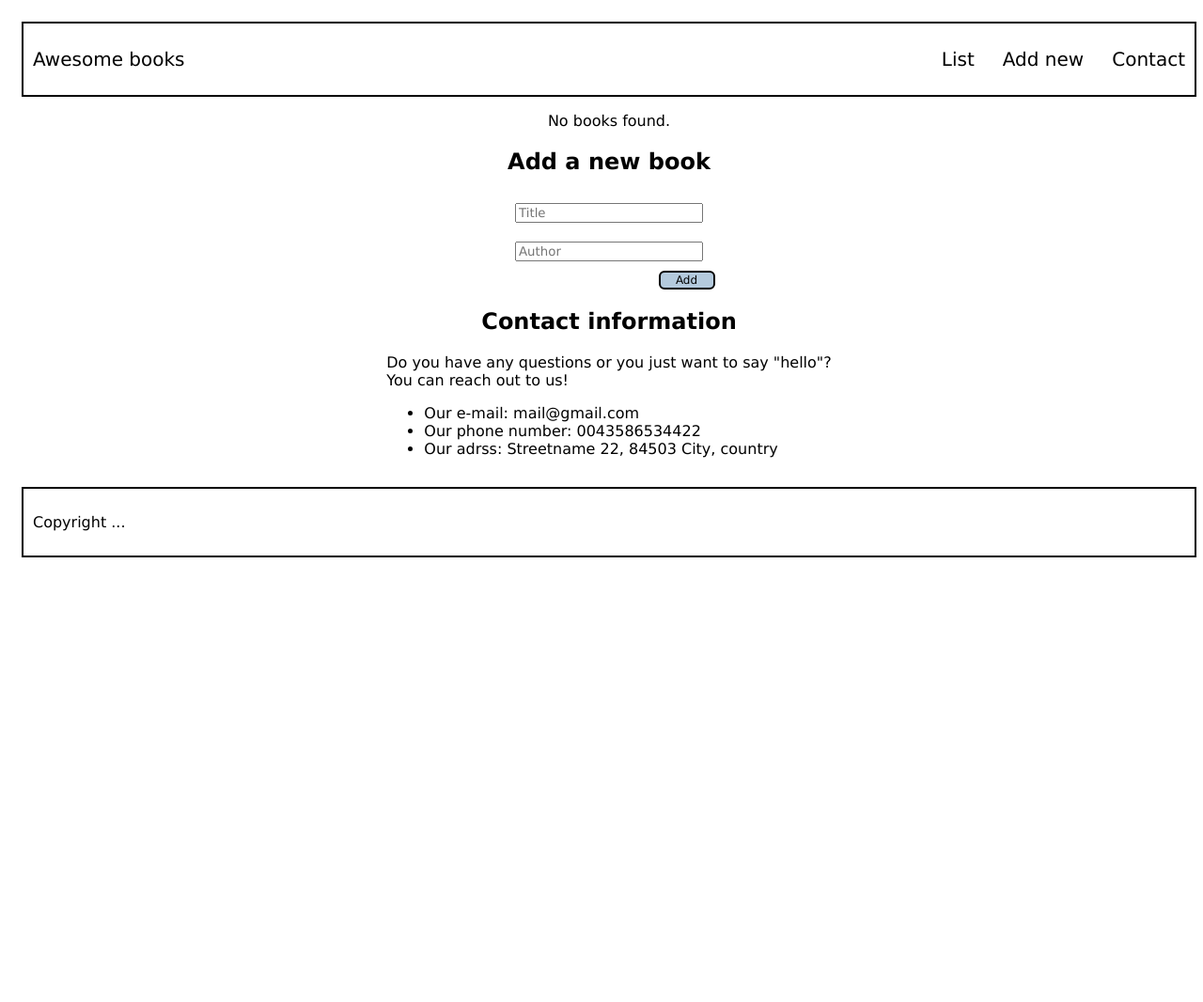
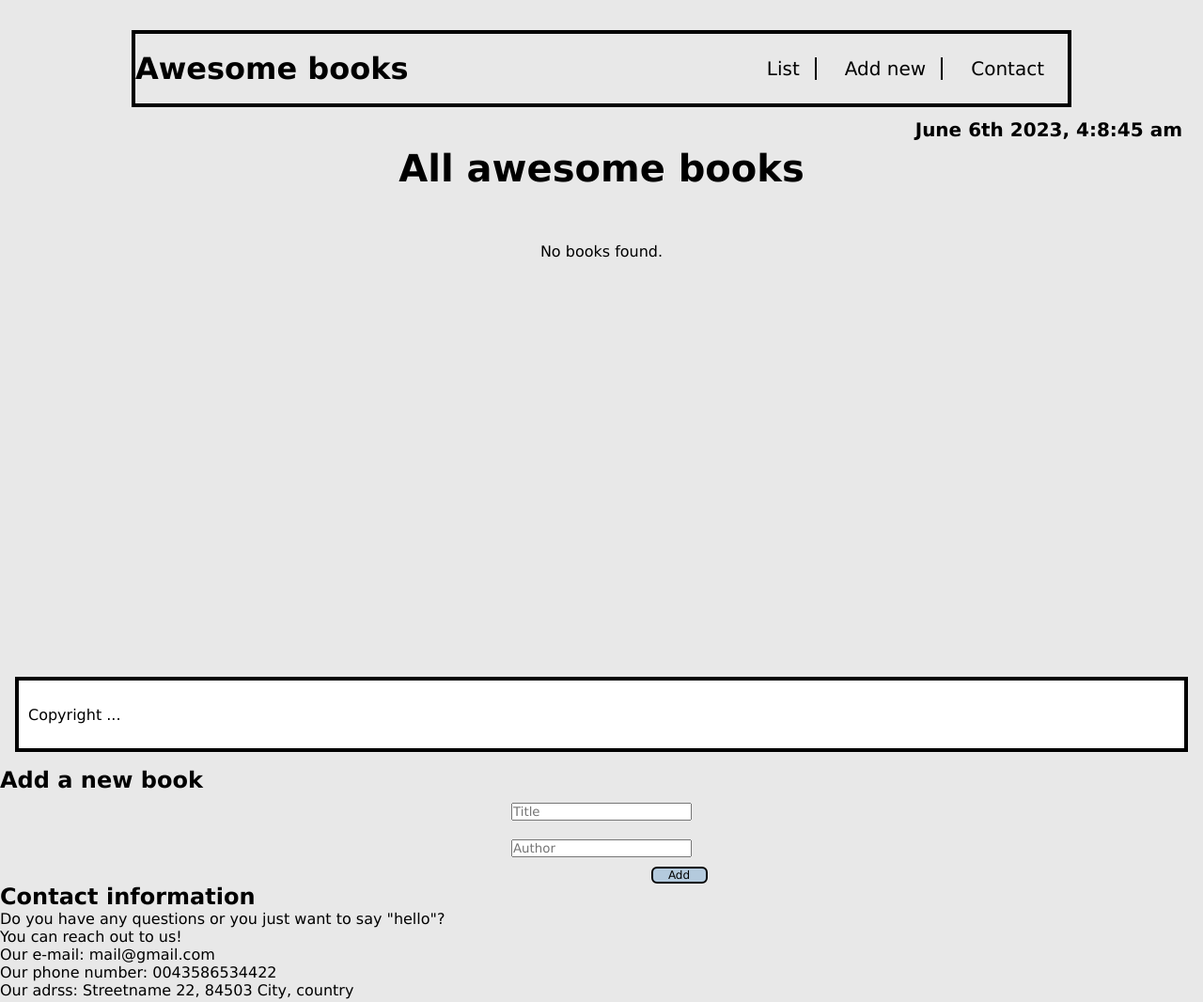
Before and after one commit to mariegrace31/awesomebooks-project, a website: page index.html in a window 1280 px wide. Shown: the whole page at 94% size. Before the commit the page ends 800 px from the top, so only its background shows below. Drawn offline with Linux system fonts and the light colour scheme.

Commit message:
Modify Awesome Books Navigation Bar
-Add Date and Time under the NavBar using a Js function
-Modify CSS to style it as the wireframe
-Modify CSS to make the Footer sticky
-Modify CSS of the books list to look the same as the wireframe

```diff
--- a/index.html
+++ b/index.html
@@ -11,24 +11,31 @@
 
 <body>
 
-  <section class="header">
-    <header>
+
+  <header class="navbar">
+    <h1 class="navHeading">Awesome books</h1>
     <nav>
-        <a href="#">Awesome books</a>
-        <ul>
-          <li><a href="#books">List</a></li>
-          <li><a href="#new">Add new</a></li>
-          <li><a href="#contact">Contact</a></li>
+      <ul class="links">
+        <li class="link"><a href="#header">List</a></li>
+        <li class="link"><a href="#new">Add new</a></li>
+        <li class="link"><a href="#contact">Contact</a></li>
       </ul>
     </nav>
   </header>
 
+  <section class="time">
+    <p id="time"></p>
+  </section>
+
   <main>
 
+    <section id="header">
+      <h1>All awesome books</h1>
       <div id="books">
-        <h1>All awesome books</h1>
       </div>
-      <div id="new">
+    </section>
+
+    <section id="new">
       <h2>Add a new book</h2>
       <form>
         <label for="title"></label>
@@ -40,14 +47,14 @@
         <button type="button" id="addButton">Add</button>
       </form>
 
-      </div>
-   </main>
     </section>
+
 
     <section id="contact">
       <h2>Contact information</h2>
       <p>Do you have any questions or you just want to say "hello"?
-    <br> You can reach out to us!</p>
+        <br> You can reach out to us!
+      </p>
       <ul>
         <li>Our e-mail: mail@gmail.com</li>
         <li>Our phone number: 0043586534422</li>
@@ -58,6 +65,7 @@
     <footer>
       <p>Copyright ...</p>
     </footer>
+  </main>
 
   <script src="script.js"></script>
 </body>
--- a/script.js
+++ b/script.js
@@ -42,8 +42,16 @@ class BookCollection {
         const li = document.createElement('li');
         li.textContent = `${book.title} by ${book.author}`;
 
+        // Add alternating background colors to the list items
+        if (index % 2 === 0) {
+          li.classList.add('even');
+        } else {
+          li.classList.add('odd');
+        }
+
         // Create a remove button for each book
         const removeBtn = document.createElement('button');
+        removeBtn.classList.add('removeButton');
         removeBtn.type = 'button';
         removeBtn.textContent = 'Remove';
 
@@ -98,3 +106,49 @@ document.getElementById('addButton').addEventListener('click', () => {
   // Call the addBook method of the bookCollection instance, passing the title and author
   bookCollection.addBook(title, author);
 });
+
+// Get the time element
+const timeElement = document.getElementById('time');
+
+// Function to update the time
+function updateTime() {
+  const currentTime = new Date();
+  const day = currentTime.getDay();
+  const month = currentTime.toLocaleString('default', { month: 'long' });
+  const year = currentTime.getFullYear();
+  let hours = currentTime.getHours();
+  const minutes = currentTime.getMinutes();
+  const seconds = currentTime.getSeconds();
+
+  // Get the appropriate suffix for the day
+  let daySuffix = 'th';
+  if (day === 1 || day === 21 || day === 31) {
+    daySuffix = 'st';
+  } else if (day === 2 || day === 22) {
+    daySuffix = 'nd';
+  } else if (day === 3 || day === 23) {
+    daySuffix = 'rd';
+  }
+
+  // Convert hours to 12-hour format and determine AM/PM
+  let ampm = '';
+  if (hours >= 12) {
+    ampm = 'pm';
+  } else {
+    ampm = 'am';
+  }
+  if (hours > 12) {
+    hours -= 12;
+  }
+
+  const displayedTime = `${month} ${day}${daySuffix}  ${year}, ${hours}:${minutes}:${seconds} ${ampm}`;
+
+  // Update the time element
+  timeElement.textContent = displayedTime;
+}
+
+// Call the updateTime function to display the current time
+updateTime();
+
+// Update the time every second
+setInterval(updateTime, 1000);
--- a/style.css
+++ b/style.css
@@ -1,25 +1,43 @@
 * {
   font-family: Verdana, Geneva, Tahoma, sans-serif;
+  margin: 0;
+  padding: 0;
+  box-sizing: border-box;
 }
 
 body {
   display: flex;
   flex-direction: column;
-  width: 100%;
+  align-items: center;
+  background-color: #e8e8e8;
+  margin: 1em;
 }
 
-.header {
+.navbar {
+  display: flex;
   text-align: center;
+  justify-content: space-between;
+  border: 4px solid #000;
+  margin: 1em;
+  align-items: center;
+  position: fixed;
+  width: 100%;
+  max-width: 1000px;
 }
 
-h2 {
-  text-align: center;
+.link:nth-child(1) {
+  border-right: 2px solid #000;
+  padding-right: 1em;
+}
+
+.link:nth-child(2) {
+  border-right: 2px solid #000;
+  padding-right: 1em;
 }
 
 nav {
   display: flex;
   justify-content: space-between;
-  border: 2px solid black;
   padding: 10px;
   margin: 15px;
   align-items: center;
@@ -38,10 +56,88 @@ nav ul li a {
   font-size: 20px;
 }
 
+#header {
+  display: flex;
+  flex-direction: column;
+  align-items: center;
+  padding-top: 100px;
+  height: 100vh;
+  /* background-color: red; */
+  width: 100vw;
+}
+
+#header h1 {
+  margin: 1em;
+  font-size: 40px;
+  font-weight: 800;
+}
+
+.time {
+  position: fixed;
+  top: 120px;
+  right: 0;
+  margin-right: 1em;
+}
+
+.time p {
+  padding: 0.3em;
+  font-size: 20px;
+  font-weight: 700;
+}
+
+#books {
+  display: flex;
+  flex-direction: column;
+  align-items: center;
+  height: 70vh;
+  width: 100%;
+  margin: 1em;
+}
+
+
+
+#books ul {
+  border: 3px solid black;
+  display: flex;
+  flex-direction: column;
+  gap: 5px;
+  padding: 8px;
+  margin-right: auto;
+  margin-left: auto;
+  height: 80vh;
+  width: 97%;
+  /* background-color: lime; */
+}
+
+#books ul li {
+  display: flex;
+  justify-content: space-between;
+  width: 100%;
+  height: 30px;
+}
+
+.even {
+  background-color: rgb(189, 189, 189);
+}
+
+.odd {
+  background-color: #fff;
+}
+
+.removeButton {
+  box-shadow: 2px 2px 5px rgba(0, 0, 0, 0.5);
+  border-right: 8px solid black;
+  border-bottom: 5px solid black;
+}
+
+
+
 .book-underline {
   width: 10%;
   border: 1px solid black;
 }
+
+
 
 form {
   display: flex;
@@ -60,34 +156,7 @@ input {
   margin-left: 165px;
 }
 
-#books ul {
-  border: 3px solid black;
-  display: flex;
-  flex-direction: column;
-  gap: 5px;
-  padding: 8px;
-  width: 35%;
-  margin-right: auto;
-  margin-left: auto;
-}
 
-#books ul li {
-  display: flex;
-  justify-content: space-around;
-  width: 100%;
-}
-
-#books ul li:nth-child(1),
-#books ul li:nth-child(3),
-#books ul li:nth-child(5) {
-  background-color: #b8b0b0;
-}
-
-#books ul li:nth-child(2),
-#books ul li:nth-child(4),
-#books ul li:nth-child(6) {
-  background-color: #b4cadd;
-}
 
 button {
   width: 20%;
@@ -102,9 +171,15 @@ button {
 }
 
 footer {
-  border: 2px solid black;
+  border: 4px solid black;
   padding: 10px;
-  margin: 15px;
+  position: sticky;
+  bottom: 0;
+  background-color: #fff;
+  margin: 1em;
+  height: 80px;
+  display: flex;
+  align-items: center;
 }
 
 @media screen and (max-width: 768px) {
```
Lines whose indentation alone changed are shown as unchanged.
